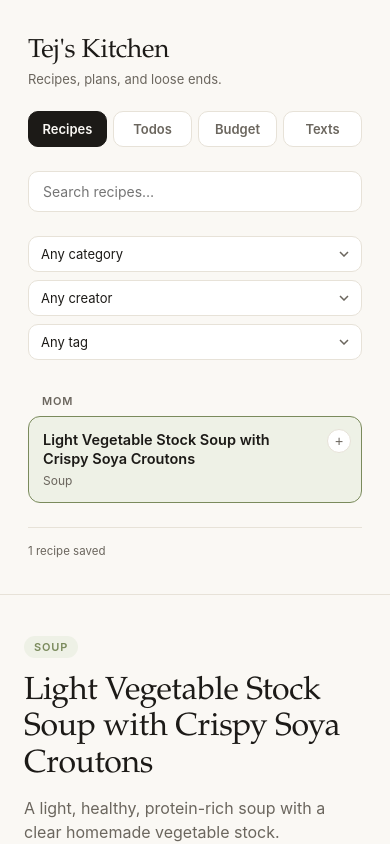
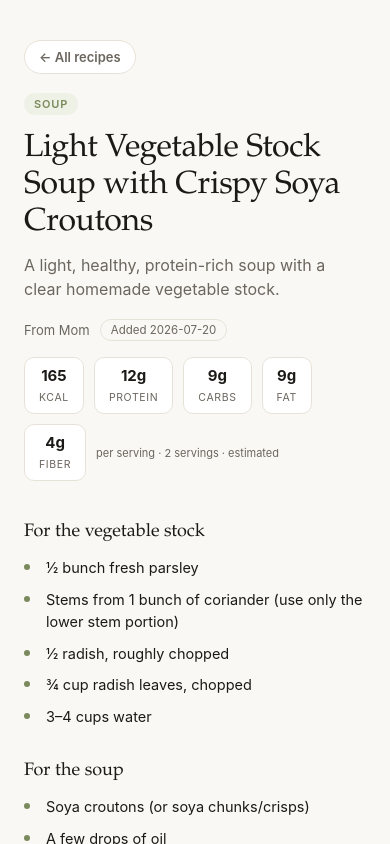
Before and after one commit to tejjogani/tejjogani.github.io, a plain HTML site: page recipes/index.html in a window 390 px wide. Drawn offline with Linux system fonts and the light colour scheme.

Commit message:
Recipes: mobile master-detail nav so content isn't buried below the list

```diff
--- a/recipes/index.html
+++ b/recipes/index.html
@@ -771,12 +771,30 @@
     text-align: center;
   }
 
+  .back-btn {
+    display: none;
+    margin-bottom: 18px;
+    padding: 8px 14px;
+    border-radius: 999px;
+    border: 1px solid var(--line);
+    background: var(--bg-panel);
+    color: var(--ink-soft);
+    font-family: var(--sans);
+    font-size: 13px;
+    font-weight: 600;
+    cursor: pointer;
+  }
+
   @media (max-width: 860px) {
     body { grid-template-columns: 1fr; }
     aside { border-right: none; border-bottom: 1px solid var(--line); }
     main { padding: 40px 24px; }
     .content-grid { grid-template-columns: 1fr; gap: 32px; }
     .recipe-header h2 { font-size: 32px; }
+
+    /* Master-detail: hide the list while a recipe is open, show a back button. */
+    body.mobile-detail aside { display: none; }
+    body.mobile-detail .back-btn { display: inline-block; }
   }
 </style>
 </head>
@@ -840,6 +858,7 @@
         document.getElementById("tab-" + t).classList.toggle("active", t === tab)
       );
       document.getElementById("recipes-side").style.display = tab === "recipes" ? "contents" : "none";
+      if (tab !== "recipes") document.body.classList.remove("mobile-detail");
       if (tab === "recipes") {
         renderList();
         renderDetail();
@@ -1246,10 +1265,23 @@
       countEl.textContent = `${RECIPES.length} recipe${RECIPES.length === 1 ? "" : "s"} saved`;
     }
 
+    function isMobile() {
+      return window.matchMedia("(max-width: 860px)").matches;
+    }
+
     function selectRecipe(id) {
       state.activeId = id;
       renderList();
       renderDetail();
+      if (isMobile()) {
+        document.body.classList.add("mobile-detail");
+        window.scrollTo(0, 0);
+      }
+    }
+
+    function backToList() {
+      document.body.classList.remove("mobile-detail");
+      window.scrollTo(0, 0);
     }
 
     function renderDetail() {
@@ -1296,6 +1328,7 @@
         : "";
 
       mainEl.innerHTML = `
+        <button class="back-btn" id="back-btn">← All recipes</button>
         <div class="recipe-header">
           <span class="category">${escapeHtml(recipe.category)}</span>
           <h2>${escapeHtml(recipe.title)}</h2>
@@ -1311,6 +1344,7 @@
           <div>${methodHtml}</div>
         </div>
       `;
+      document.getElementById("back-btn").addEventListener("click", backToList);
     }
 
     function escapeHtml(str) {
```
